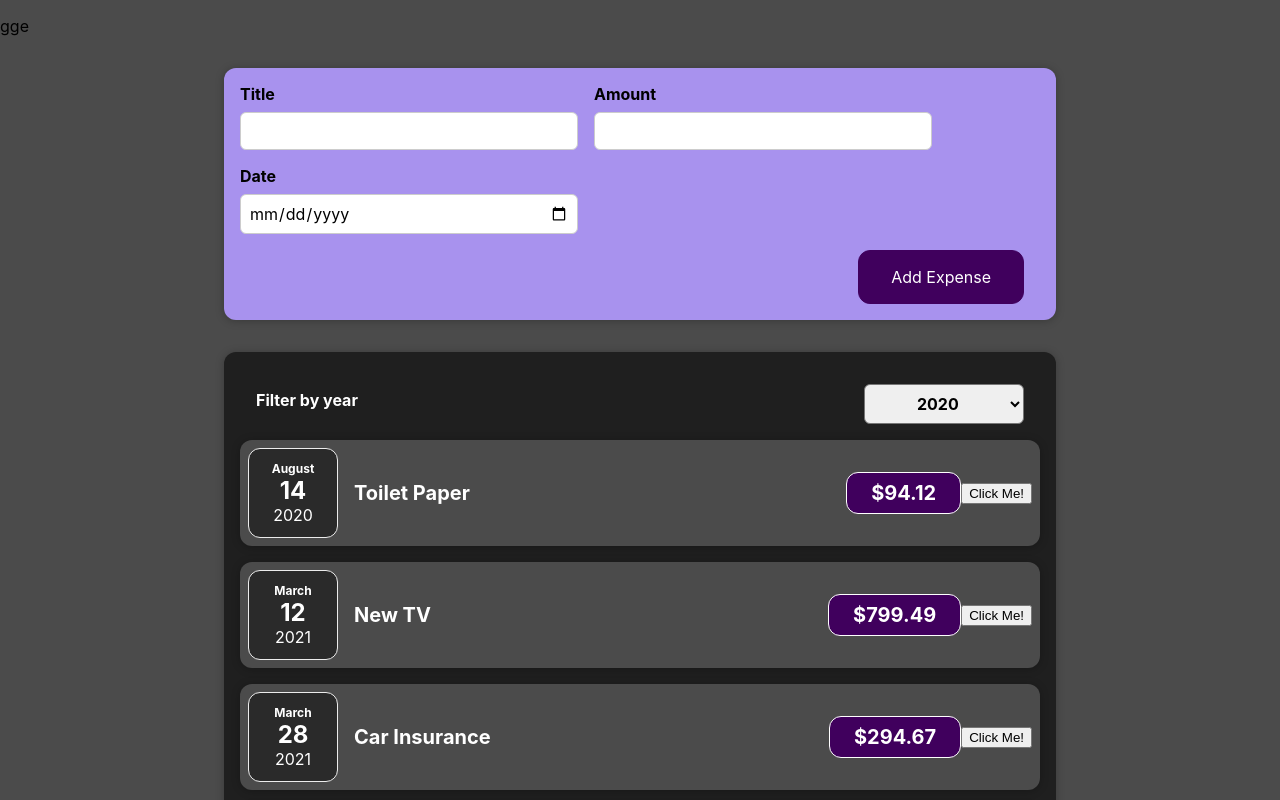
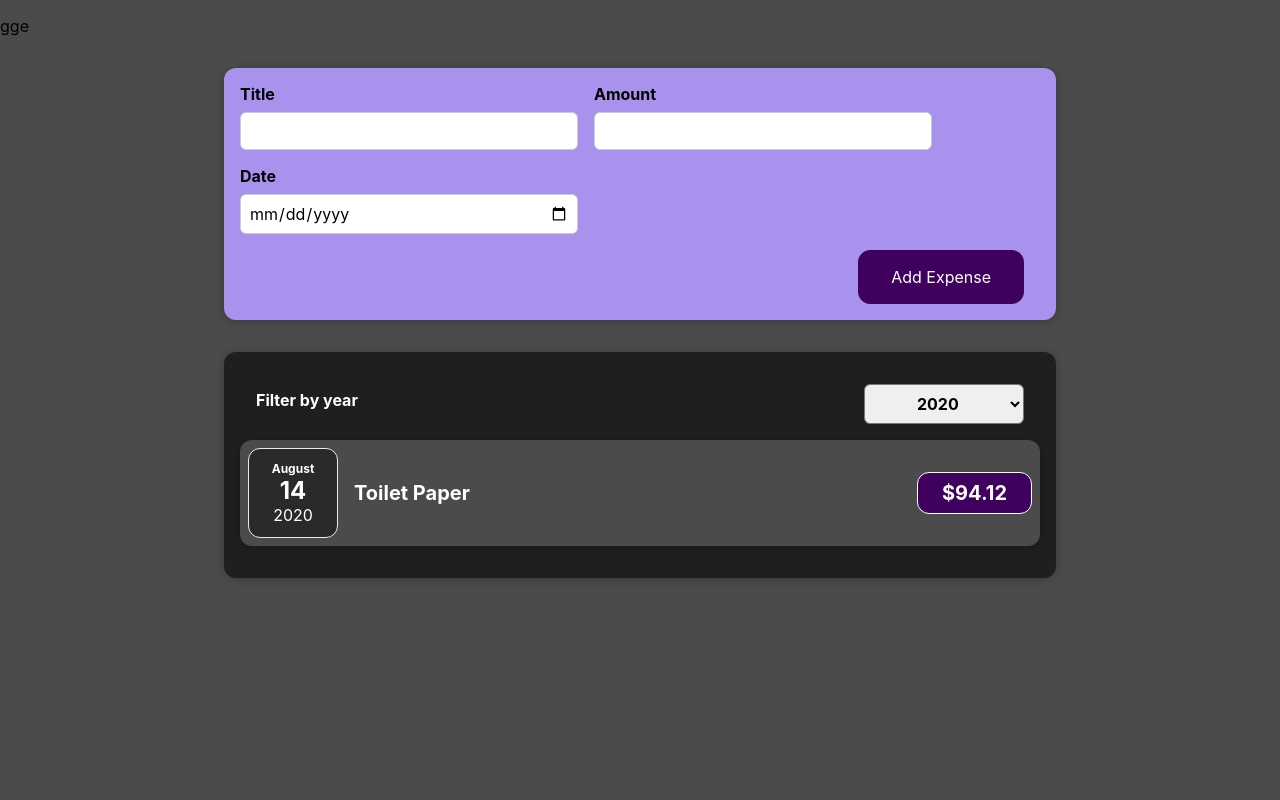
Before and after one commit to Nacrosolutions/expense-tracker, a React (Create React App) app: page / in a window 1280 px wide. Shown: the top 800 px of the page. Built offline with nearby package versions, Linux system fonts and the light colour scheme.

Commit message:
added new filter method

```diff
--- a/src/App.js
+++ b/src/App.js
@@ -1,11 +1,10 @@
+import { useState } from 'react';
 import './App.css';
 
 import ExpenseNew from './components/ExpenseNew';
 import NewExpense from './components/NewExpense/NewExpense';
 
-function App() {
-
-  const expenses = [
+const DUMMY_EXPENSES = [
   {
     id: 'e1',
     title: 'Toilet Paper',
@@ -26,12 +25,18 @@ function App() {
     date: new Date(2021, 5, 12),
   },
 ];
+function App() {
 
+
+  const [prevExpense, setExpense] = useState(DUMMY_EXPENSES);
 
 
   const addChangeHandler = (newExpense) => {
 
     console.log("New Expense is", newExpense);
+    setExpense(prevExpense => {
+      return [newExpense, ...prevExpense]
+    });
 
   }
 
@@ -42,7 +47,7 @@ function App() {
       <p>gge</p>
       <div>
         <NewExpense onAddExpense={addChangeHandler}></NewExpense>
-        <ExpenseNew expenses={expenses}></ExpenseNew>
+        <ExpenseNew expenses={prevExpense}></ExpenseNew>
       </div>
     </div>
 
--- a/src/components/ExpenseItem.js
+++ b/src/components/ExpenseItem.js
@@ -4,18 +4,9 @@ import Card from './Card';
 import ExpenseDate from './ExpenseDate';
 import './ExpenseItem.css';
 
-import React, { useState } from 'react';
 
 function ExpenseItem(props) {
 
-  const [title, setTitle] = useState(props.title);
-
-
-  function changeTitle() {
-
-    setTitle('nabham')
-    console.log(title)
-  }
 
 
   return (
@@ -23,10 +14,9 @@ function ExpenseItem(props) {
       <div>
         <ExpenseDate date={props.date} />
       </div>
-      <div className="expense-item__description"><h2>{title}</h2>
+      <div className="expense-item__description"><h2>{props.title}</h2>
         <div className="expense-item__price">${props.amount}</div> </div>
 
-      <button onClick={changeTitle}>Click Me!</button>
     </Card>
   )
 }
--- a/src/components/ExpenseNew.js
+++ b/src/components/ExpenseNew.js
@@ -13,21 +13,26 @@ function ExpenseNew(props) {
 
     finValue(year);
 
+
   }
 
+
+  const filterExpense = props.expenses.filter(expense => {
+    return expense.date.getFullYear().toString() === intValue;
+  })
   console.log(intValue);
 
 
   return (
     <div>
-
-
+      {/* {console.log(props.expenses.filter())} */}
       <Card className="expenses">
         <ExpensesFilter onFilter={filterChangeHandler} selected={intValue} />
-        <ExpenseItem title={props.expenses[0].title} amount={props.expenses[0].amount} date={props.expenses[0].date}></ExpenseItem>
+        {filterExpense.map(expenses => <ExpenseItem key={expenses.id} title={expenses.title} amount={expenses.amount} date={expenses.date} />)}
+        {/* <ExpenseItem title={props.expenses[0].title} amount={props.expenses[0].amount} date={props.expenses[0].date}></ExpenseItem>
         <ExpenseItem title={props.expenses[1].title} amount={props.expenses[1].amount} date={props.expenses[1].date}></ExpenseItem>
         <ExpenseItem title={props.expenses[2].title} amount={props.expenses[2].amount} date={props.expenses[2].date}></ExpenseItem>
-        <ExpenseItem title={props.expenses[3].title} amount={props.expenses[3].amount} date={props.expenses[3].date}></ExpenseItem>
+        <ExpenseItem title={props.expenses[3].title} amount={props.expenses[3].amount} date={props.expenses[3].date}></ExpenseItem> */}
 
 
       </Card>
```
Lines whose indentation alone changed are shown as unchanged.
